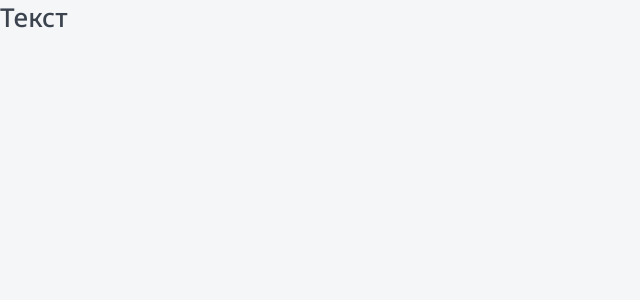
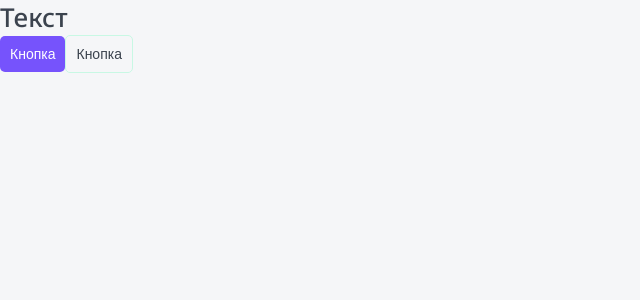
Before and after one commit to Kostya-x-pro/TopApp, a Next.js app: page / in a window 1280 px wide. Shown: the top 300 px of the page, without its empty margins (0-640 px from the left). Built offline with nearby package versions, Linux system fonts and the light colour scheme.

Commit message:
добавлен компонент кнопки

```diff
--- /dev/null
+++ b/components/Button/Button.module.css
@@ -0,0 +1,31 @@
+.button {
+    display: inline-block;
+    box-sizing: border-box;
+    padding: 10px;
+    cursor: pointer;
+    text-align: center;
+    border: none;
+    border-radius: 5px;
+    font-size: 14px;
+    transition: all 0.3s ease;
+}
+
+.primary {
+    color: var(--white);
+    background: var(--primary);
+}
+
+.primary:hover {
+    background: var(--primary-hover);
+}
+
+.ghost {
+    color: var(--black);
+    background: none;
+    border: 1px solid var(--green-light);
+}
+
+.ghost:hover {
+    background: var(--primary-hover);
+    color: var(--white);
+}
--- /dev/null
+++ b/components/Button/Button.props.ts
@@ -0,0 +1,6 @@
+import { ReactNode } from 'react';
+
+export interface ButtonProps {
+  children: ReactNode;
+  appearance: 'primary' | 'ghost';
+}
--- /dev/null
+++ b/components/Button/Button.tsx
@@ -0,0 +1,17 @@
+import { JSX } from "react";
+
+import { ButtonProps } from './Button.props';
+
+import styles from './Button.module.css';
+import cn from 'classnames';
+
+export const Button = ({ appearance = 'primary', children }: ButtonProps): JSX.Element => {
+    return (
+        <button className={cn(styles.button, {
+            [styles.primary] : appearance === 'primary',
+            [styles.ghost] : appearance === 'ghost',
+        })}>
+            {children}
+        </button>
+    );
+};
--- a/components/index.ts
+++ b/components/index.ts
@@ -1 +1,2 @@
 export * from './Htag/Htag';
+export * from './Button/Button';
--- a/package.json
+++ b/package.json
@@ -10,6 +10,7 @@
     "lint:styles": "stylelint 'styles/**/*.css' --fix"
   },
   "dependencies": {
+    "classnames": "^2.5.1",
     "react": "^19.0.0",
     "react-dom": "^19.0.0"
   },
--- a/pages/index.tsx
+++ b/pages/index.tsx
@@ -2,15 +2,14 @@
 
 // Компоненты
 import { Htag } from "@/components/Htag/Htag";
-
-// Стили
-
-// Шрифты
+import { Button  } from "@/components/Button/Button";
 
 export default function Home(): JSX.Element {
   return (
     <>
      <Htag tag="h1">Текст</Htag>
+     <Button appearance="primary">Кнопка</Button>
+     <Button appearance="ghost">Кнопка</Button>
     </>
   );
 }
--- a/styles/globals.css
+++ b/styles/globals.css
@@ -1,20 +1,18 @@
 :root {
+    /* colors */
     --black: #3B434E;
+    --gry-light: #EBEBEB;
     --white: #fff;
     --primary: #7653FC;
+    --primary-hover: #593dc9;
     --red: #FC836D;
     --green: #1DC37E;
     --green-light: #C8F8E4;
+
+    /* fonts */
     --font-family: "Noto Sans", serif;
 
 }
-
-/* @media (prefers-color-scheme: dark) {
-    :root {
-        --background: #0A0A0A;
-        --foreground: #EDEDED;
-    }
-} */
 
 html,
 body {
```
Also changed, not shown: components/Htag/Htag.tsx (+0 -9 lines), 1 other file (tests, documents, lock files or other folders).
